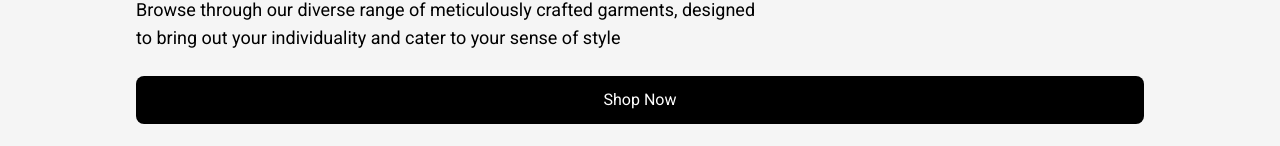
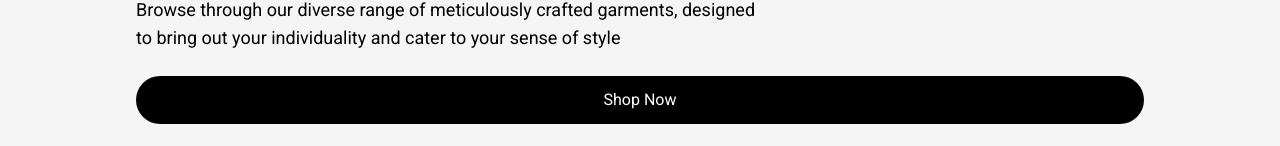
Before and after one commit to Kaydev-cmd/shop-co-web-app, a Next.js app: page / in a window 1280 px wide. Shown: the part 288-434 px from the top of the page. Built offline with nearby package versions, Linux system fonts and the light colour scheme.

Commit message:
refactor: remove unused styles

```diff
--- a/styles/globals.css
+++ b/styles/globals.css
@@ -54,32 +54,22 @@ form textarea:focus {
   outline: none;
 }
 
-button,
-.submit-btn {
+button {
   padding: 12px 32px;
   cursor: pointer;
   transition: all 0.3s ease-in-out;
   color: #fff;
-  border-radius: 8px;
+  border-radius: 100px;
 }
 
-button:hover,
-.submit-btn:hover {
+button:hover {
   opacity: 0.9;
 }
 
-.card,
-.testimonials {
+.card {
   padding: 26px;
 }
 
-.contact {
-  padding: 0 26px;
-}
-
-.pricing {
-  padding: 32px;
-}
 /* Media Queries */
 
 /* 2xl */
```
